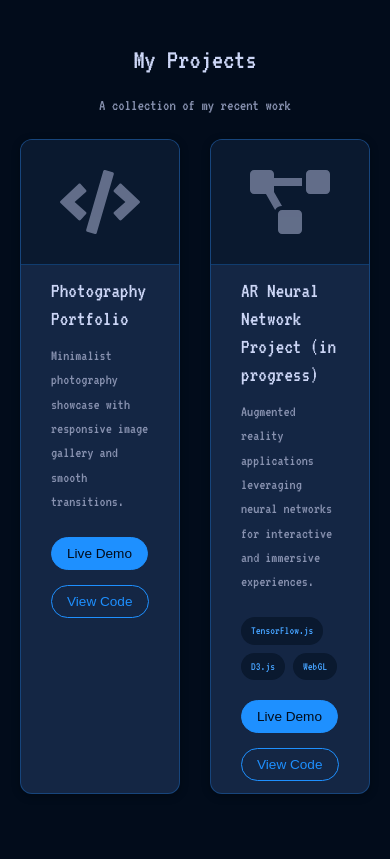
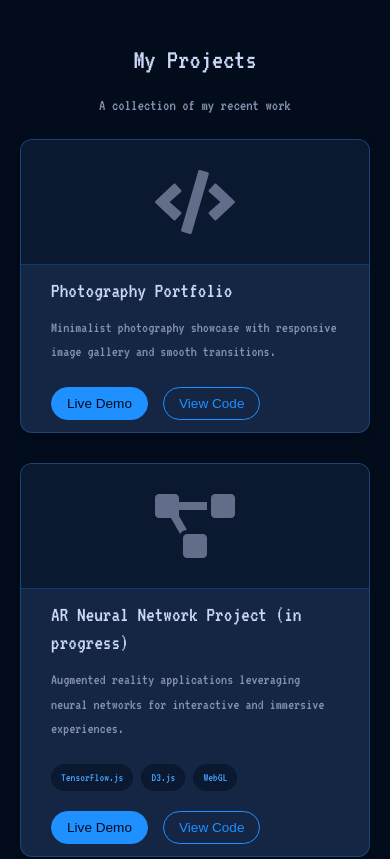
Before and after one commit to michaelpreciado/Landing_page, a React (Vite) app in the folder michael-preciado-website/: page / in a window 390 px wide. Shown: the part 1580-2439 px from the top of the page. Built offline with nearby package versions, Linux system fonts and the light colour scheme.

Commit message:
Update project card layout in CSS to center cards in a single column by default; adjust max-width for better responsiveness and refine styles for larger screens with a two-column layout.

```diff
--- a/michael-preciado-website/src/index.css
+++ b/michael-preciado-website/src/index.css
@@ -388,18 +388,18 @@ img[src^="placeholder-"].project-image-placeholder {
   /* justify-content: center; REMOVE */
 }
 
-/* Base style - single column, cards align left by default */
+/* Base style - single column, cards centered */
 .projects-container {
   display: grid;
-  grid-template-columns: repeat(2, 1fr); /* Changed to 2 columns */
-  gap: 30px; /* Adjusted gap */
-  /* justify-items: center; */ /* Removed from base */
+  grid-template-columns: 1fr; /* Single column by default */
+  gap: 30px; /* Keep gap */
+  justify-items: center; /* Center card in the single column */
 }
 
 /* Center items only on smaller screens (single column view) */
 @media (max-width: 767.98px) {
   .projects-container {
-    /* justify-items: center; */ /* Commented out for 2-column layout */
+    /* justify-items: center; */ /* Rule moved to base style */
   }
 }
 
@@ -414,7 +414,7 @@ img[src^="placeholder-"].project-image-placeholder {
   /* box-shadow: 0 5px 15px rgba(0, 0, 0, 0.1); */ /* Reduced shadow */
   box-shadow: 0 2px 8px rgba(0, 0, 0, 0.3); /* Subtle shadow */
   width: 100%; /* Ensure card tries to fill column before max-width applies */
-  max-width: 225px; /* Set max-width to make cards smaller */
+  max-width: 400px; /* Increased max-width */
 }
 
 .project-card:hover {
@@ -752,8 +752,9 @@ img[src^="placeholder-"].project-image-placeholder {
 
   /* Projects Adjustments - 2 columns */
   .projects-container {
-    /* grid-template-columns: repeat(2, 1fr); // Base style handles this */
+    grid-template-columns: repeat(2, 1fr); /* 2 columns for tablets and up */
     gap: 40px; /* Adjusted gap for larger screens */
+    justify-items: initial; /* Let cards fill column width */
   }
 
   /* Contact Form Adjustments */
@@ -776,6 +777,7 @@ img[src^="placeholder-"].project-image-placeholder {
   }
 
   /* Optional: 3 columns for projects on large screens */
+  /* You can uncomment this if you want 3 columns on very wide screens */
   /* .projects-container {
     grid-template-columns: repeat(3, 1fr);
     gap: 40px;
```
